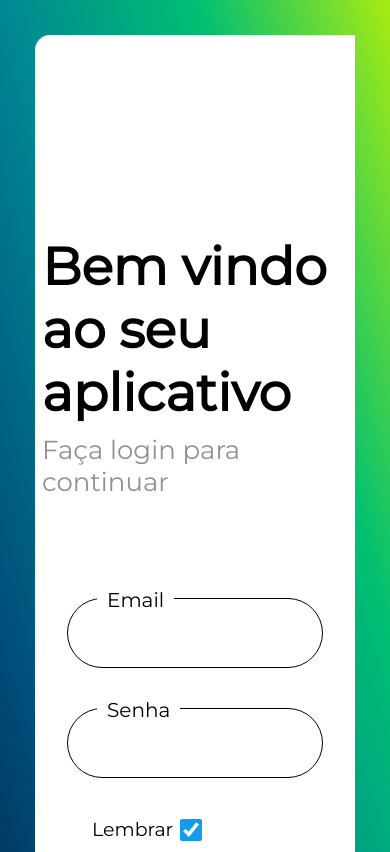
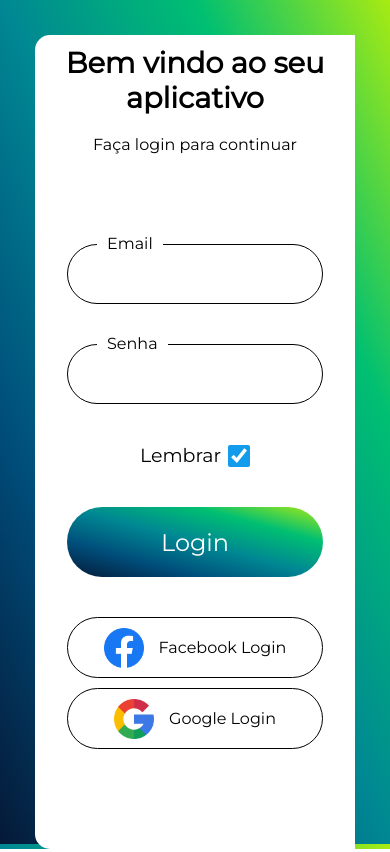
Before and after one commit to wantedxp/projeto-tela-login, a plain HTML site: page index.html in a window 390 px wide. Shown: the top 852 px of the page. Drawn offline with Linux system fonts and the light colour scheme.

Commit message:
2.0 version

```diff
--- a/index.html
+++ b/index.html
@@ -12,18 +12,18 @@
     <div class="container">
         <div class="left-side">
             <div class="header">
-                <h1>Bem vindo ao seu aplicativo</h1>
-                <p>Faça login para continuar</p>
+                <h1 class="title">Bem vindo ao seu aplicativo</h1>
+                <p class="paragraph">Faça login para continuar</p>
             </div>
             <form action="" class="login-form">
                 <div class="login-content">
                     <div class="form-item">
                         <label class="label" for="email">Email</label>
-                        <input type="email">
+                        <input class="input" type="email">
                     </div>
                     <div class="form-item">
                         <label class="label" for="password">Senha</label>
-                        <input type="password">
+                        <input class="input" type="password">
                     </div>
                     <div class="form-item">
                         <div class="checkbox">
--- a/style.css
+++ b/style.css
@@ -8,35 +8,35 @@
 body {
     background-image: linear-gradient(to right top, #051937, #004d7a, #008793, #00bf72, #a8eb12);
 }
+
 .container {
     display: grid;
-    min-height: 100vh;
     grid-template-columns: 1fr 1fr;
     padding: 35px;
+    height: 100vh;
 }
+
 .header {
     font-size: 26px;
-    padding-bottom: 30px;
-    padding-top: 200px;
+    padding: 10px;
+    text-align: center;
 }
-h1 {
-    padding-left: 7px;
-    padding-bottom: 10px;
+
+.paragraph {
+    padding: 20px 0px;
 }
-p {
-    padding-left: 7px;
-    color: rgba(119, 114, 114, 0.788);
-    padding-bottom: 40px;
-}
+
 .login-form {
     width: 450px;
 }
+
 .login-content {
-    padding-top: 30px;
+    padding-top: 60px;
     display: flex;
     gap: 40px;
     flex-direction: column;
 }
+
 .label {
     display: inline-block;
     margin-bottom: 10px;
@@ -46,6 +46,7 @@ p {
     background-color: white;
     font-size: 20px;
 }
+
 .left-side {
     background-color: white;
     display: flex;
@@ -54,6 +55,7 @@ p {
     border-top-left-radius: 15px;
     border-bottom-left-radius: 15px;
 }
+
 input[type='email'],
 [type='password'] {
     border: 1px solid black;
@@ -64,9 +66,10 @@ input[type='email'],
     font-size: 28px;
     padding-left: 15px;
     color: rgba(119, 114, 114, 0.788);
+    background-color: white;
+    outline: none;
+}
 
-
-}
 .right-side {
     background-color: #eee;
     display: flex;
@@ -76,31 +79,35 @@ input[type='email'],
 }
 
 .svg {
-    width: 100%;
+    width: 80%;
 }
+
 .checkbox {
     display: flex;
     align-items: center;
     gap: 7px;
     font-size: 19px;
-    padding-left: 25px;
+    justify-content: center;
 }
+
 input[type='checkbox'] {
     width: 22px;
     height: 22px;
     accent-color: #129ceb;
 }
+
 button {
     width: 100%;
     height: 70px;
     border-radius: 100px;
     background-color: #89d8d3;
-    background-image: linear-gradient(315deg, #a7d669 0%, #056353 74%);
+    background-image: linear-gradient(to right top, #051937, #004d7a, #008793, #00bf72, #a8eb12);
     border: none;
     cursor: pointer;
     color: white;
     font-size: 24px;
 }
+
 button:hover {
     transition: 284ms;
     padding: 10px 51px;
@@ -109,12 +116,14 @@ button:hover {
     color: #e8eceb;
     border: solid 2px #b6f5a4;
 }
+
 .footer {
     padding-top: 40px;
     display: flex;
     gap: 10px;
 
 }
+
 a {
     flex: 6;
     border: 1px solid black;
@@ -127,34 +136,64 @@ a {
     display: flex;
     text-decoration: none;
 }
+
 a:hover {
     background: #eee;
 }
+
 @media (max-width: 1000px) {
     .container {
         display: grid;
         grid-template-columns: 1fr 0fr;
         width: 100%;
     }
+
     .header {
         width: 100%;
     }
+
     .footer {
         width: 100%;
         padding-bottom: 100px;
     }
 }
+
 @media (max-width: 500px) {
     .container {
         width: 100%;
     }
+
     .login-form {
         width: 80%;
     }
 }
-@media (max-width: 470px) {
+
+@media (max-width: 540px) {
+
+    .login-form {
+        width: 80%;
+    }
+
     .footer {
         display: grid;
+    }
 
+    .title {
+        font-size: 1.8rem;
     }
+
+    .paragraph {
+        font-size: 1rem;
+    }
+
+    .input[type='email'],
+    [type='password'] {
+        height: 60px;
+        font-size: 18px;
+    }
+
+    .label {
+        font-size: 1rem;
+    }
+
 }
```
Also changed, not shown: 1 other file.
